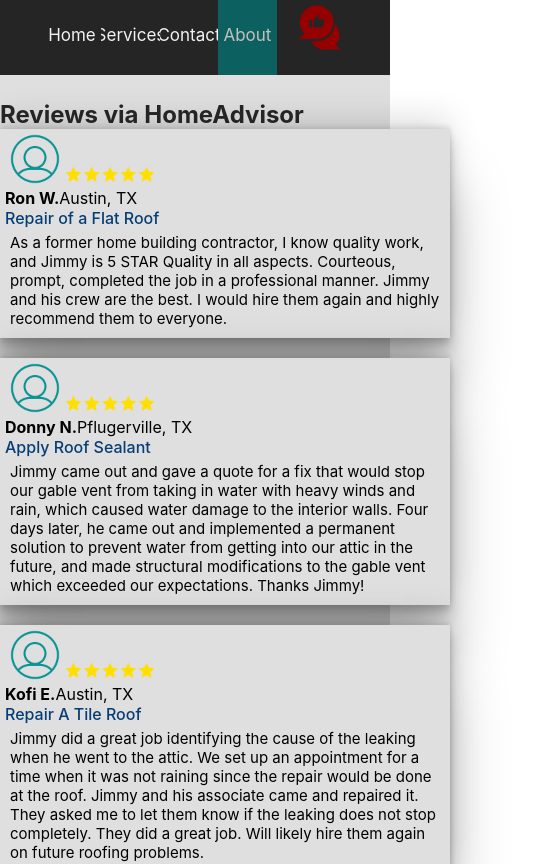
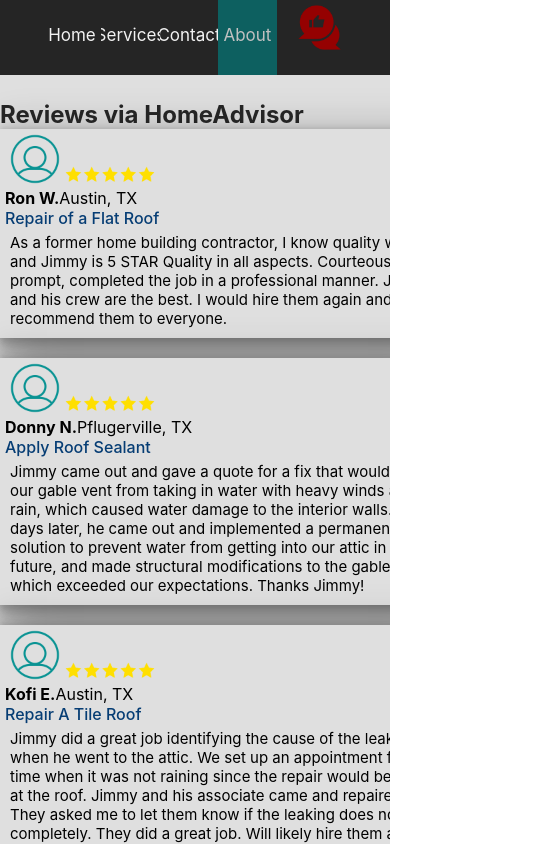
Before and after one commit to JoshuaGutie/reliable, a React (Create React App) app: page /reviews in a window 390 px wide. Shown: the top 864 px of the page, 550 px wide, since content can reach past the window. Built offline with nearby package versions, Linux system fonts and the light colour scheme.

Commit message:
mobile margin bug testing

```diff
--- a/src/App.css
+++ b/src/App.css
@@ -309,6 +309,16 @@ p {
 }
 
 @media only screen and (max-width: 1000px) {
+
+  html,body
+{
+    width: 100%;
+    height: 100%;
+    margin: 0px;
+    padding: 0px;
+    overflow-x: hidden;
+}
+
 .topnav a {
   font-size: 17px;
 }
--- a/src/components/css/contactus.css
+++ b/src/components/css/contactus.css
@@ -1,8 +1,7 @@
-
 .containerc {
   height: 900px;
   width: 100vw;
-    background-color:white ;
+  background-color: white;
   margin: 0px;
 }
 
@@ -12,9 +11,10 @@
   background-color: rgb(223, 223, 223);
   display: flex;
   flex-direction: column;
-  box-shadow: rgba(0, 0, 0, 0.3) 0px 19px 38px, rgba(0, 0, 0, 0.12) 0px 15px 12px;
+  box-shadow: rgba(0, 0, 0, 0.3) 0px 19px 38px,
+    rgba(0, 0, 0, 0.12) 0px 15px 12px;
   margin-bottom: 30px;
-  position:static;
+  position: static;
   justify-content: space-around;
 }
 
@@ -25,8 +25,7 @@
   grid-template-rows: 25% 33%;
   grid-template-areas:
     "banner banner banner banner banner"
-". phone . email ."
-;
+    ". phone . email .";
 }
 
 .banner {
@@ -42,7 +41,7 @@ grid-template-areas:
 .phoneEmail {
   width: 450px;
   height: 455px;
-background-color: #DFDFDF;
+  background-color: #dfdfdf;
   display: flex;
   flex-direction: column;
   box-shadow: rgba(0, 0, 0, 0.25) 0px 54px 55px,
@@ -57,7 +56,7 @@ box-shadow: rgba(0, 0, 0, 0.25) 0px 54px 55px,
   margin: 0px;
 }
 
-.phoneEmail p{
+.phoneEmail p {
   text-align: center;
   font-size: 20px;
 }
@@ -78,29 +77,27 @@ align-items: center;
   margin-top: 5px;
 }
 
-
-
 @media only screen and (max-width: 1200px) {
-.cBody{
+  .cBody {
     height: 1200px;
     margin-top: 125px;
     display: flex;
     flex-direction: column;
-  justify-content:space-around ;
+    justify-content: space-around;
     justify-items: center;
   }
 
-.phoneEmail{
+  .phoneEmail {
     justify-self: center;
     margin: auto;
   }
 }
 
-  @media only screen and (max-width:400px){
+@media only screen and (max-width: 400px) {
   .phoneEmail {
     width: 325px;
     height: 335px;
-      background-color: #DFDFDF;
+    background-color: #dfdfdf;
     display: flex;
     flex-direction: column;
     box-shadow: rgba(0, 0, 0, 0.25) 0px 54px 55px,
@@ -115,7 +112,7 @@ align-items: center;
     margin: 0px;
   }
 
-      .phoneEmail p{
+  .phoneEmail p {
     text-align: center;
     font-size: 15px;
   }
@@ -126,8 +123,17 @@ align-items: center;
     text-align: center;
   }
 
-      .img{
+  .img {
     height: 100px !important;
     width: auto !important;
   }
+
+  html,
+  body {
+    width: 100%;
+    height: 100%;
+    margin: 0px;
+    padding: 0px;
+    overflow-x: hidden;
   }
+}
--- a/src/components/css/reviews.css
+++ b/src/components/css/reviews.css
@@ -156,6 +156,17 @@ grid-template-areas:
 
 
 @media only screen and (max-width: 1100px) {
+
+  html,body
+{
+    width: 100%;
+    height: 100%;
+    margin: 0px;
+    padding: 0px;
+    overflow-x: hidden;
+}
+
+
   .cover{
     width: 400px;
     height: auto;
--- a/src/components/css/services.css
+++ b/src/components/css/services.css
@@ -52,6 +52,16 @@ align-self: left;
 }
 
 @media only screen and (max-width: 1000px) {
+
+  html,body
+{
+    width: 100%;
+    height: 100%;
+    margin: 0px;
+    padding: 0px;
+    overflow-x: hidden;
+}
+
 .infoContainer{
   flex-direction: column;
   height: auto;
```
Lines whose indentation alone changed are shown as unchanged.
